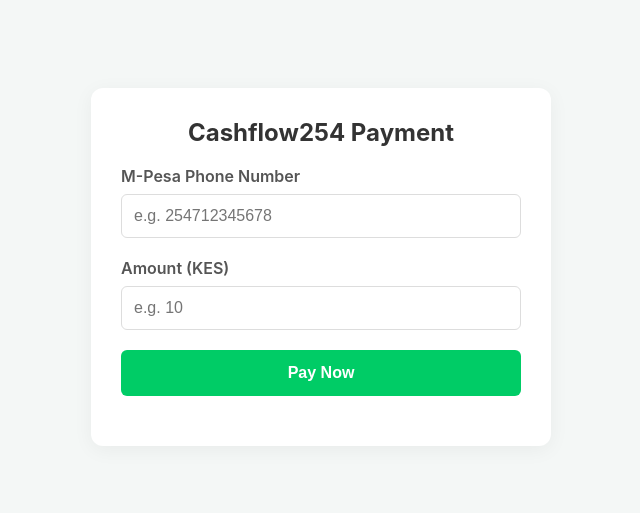
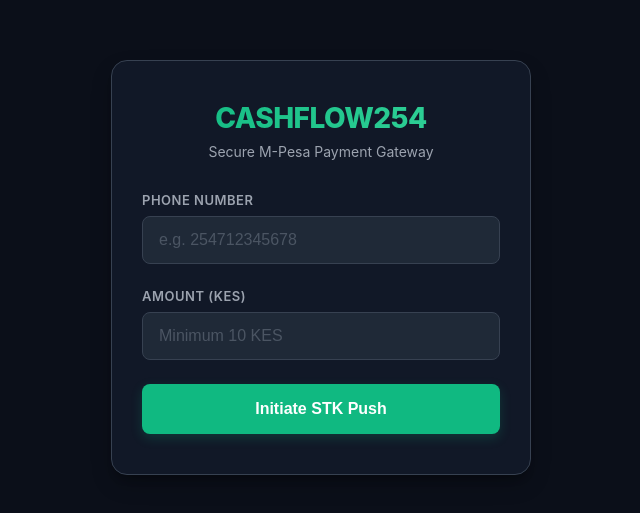
Before and after one commit to vobecki/cash-flow254, a website: page public/index.html in a window 1280 px wide. Shown: the part 133-646 px from the top of the page, without its empty margins (319-959 px from the left). Drawn offline with Linux system fonts and the light colour scheme.

Commit message:
design: upgrade payment ui to premium dark mode

```diff
--- a/public/index.html
+++ b/public/index.html
@@ -3,86 +3,187 @@
 <head>
     <meta charset="UTF-8">
     <meta name="viewport" content="width=device-width, initial-scale=1.0">
-    <title>Cashflow254 Checkout</title>
+    <title>Cashflow254 — Secure Gateway</title>
     <style>
+        :root {
+            --bg-color: #0b0f19;
+            --card-bg: #111827;
+            --accent-green: #10b981;
+            --accent-hover: #059669;
+            --text-main: #ffffff;
+            --text-muted: #9ca3af;
+            --input-bg: #1f2937;
+            --border-color: #374151;
+        }
+
         body {
-            font-family: -apple-system, BlinkMacSystemFont, "Segoe UI", Roboto, sans-serif;
-            background-color: #f4f7f6;
+            font-family: -apple-system, BlinkMacSystemFont, "Segoe UI", Roboto, Helvetica, Arial, sans-serif;
+            background-color: var(--bg-color);
+            color: var(--text-main);
             margin: 0;
             display: flex;
             justify-content: center;
             align-items: center;
             min-height: 100vh;
         }
+
         .card {
-            background: white;
-            padding: 30px;
-            border-radius: 12px;
-            box-shadow: 0 4px 20px rgba(0,0,0,0.05);
+            background: var(--card-bg);
+            padding: 40px 30px;
+            border-radius: 16px;
+            box-shadow: 0 10px 25px -5px rgba(0, 0, 0, 0.3), 0 8px 10px -6px rgba(0, 0, 0, 0.3);
             width: 100%;
-            max-width: 400px;
+            max-width: 420px;
+            border: 1px solid var(--border-color);
+            box-sizing: border-box;
         }
-        h2 {
-            margin-top: 0;
-            color: #333;
+
+        .brand-header {
             text-align: center;
+            margin-bottom: 32px;
         }
+
+        .brand-header h2 {
+            margin: 0 0 8px 0;
+            font-size: 28px;
+            font-weight: 800;
+            letter-spacing: -0.5px;
+            background: linear-gradient(to right, #10b981, #34d399);
+            -webkit-background-clip: text;
+            -webkit-text-fill-color: transparent;
+        }
+
+        .brand-header p {
+            margin: 0;
+            color: var(--text-muted);
+            font-size: 14px;
+        }
+
         .form-group {
-            margin-bottom: 20px;
+            margin-bottom: 24px;
         }
+
         label {
             display: block;
             margin-bottom: 8px;
+            font-size: 13px;
             font-weight: 600;
-            color: #555;
+            text-transform: uppercase;
+            letter-spacing: 0.5px;
+            color: var(--text-muted);
         }
+
+        .input-wrapper {
+            position: relative;
+        }
+
         input {
             width: 100%;
-            padding: 12px;
-            border: 1px solid #ddd;
-            border-radius: 6px;
+            padding: 14px 16px;
+            background-color: var(--input-bg);
+            border: 1px solid var(--border-color);
+            border-radius: 8px;
             box-sizing: border-box;
             font-size: 16px;
+            color: var(--text-main);
+            transition: all 0.2s ease;
         }
+
+        input:focus {
+            outline: none;
+            border-color: var(--accent-green);
+            box-shadow: 0 0 0 3px rgba(16, 185, 129, 0.15);
+        }
+
+        input::placeholder {
+            color: #4b5563;
+        }
+
         button {
             width: 100%;
-            padding: 14px;
-            background-color: #00cc66;
-            color: white;
+            padding: 16px;
+            background-color: var(--accent-green);
+            color: #ffffff;
             border: none;
+            border-radius: 8px;
+            font-size: 16px;
+            font-weight: 700;
+            cursor: pointer;
+            transition: background-color 0.2s ease, transform 0.1s ease;
+            box-shadow: 0 4px 12px rgba(16, 185, 129, 0.2);
+        }
+
+        button:hover {
+            background-color: var(--accent-hover);
+        }
+
+        button:active {
+            transform: scale(0.98);
+        }
+
+        button:disabled {
+            background-color: #4b5563;
+            cursor: not-allowed;
+            box-shadow: none;
+            transform: none;
+        }
+
+        #status {
+            margin-top: 24px;
+            text-align: center;
+            font-size: 14px;
+            font-weight: 500;
+            padding: 12px;
             border-radius: 6px;
-            font-size: 16px;
-            font-weight: bold;
-            cursor: pointer;
-            transition: background 0.2s;
+            display: none;
         }
-        button:hover {
-            background-color: #00b359;
+
+        .info {
+            display: block !important;
+            background: rgba(59, 130, 246, 0.1);
+            color: #60a5fa;
+            border: 1px solid rgba(59, 130, 246, 0.2);
         }
-        #status {
-            margin-top: 20px;
-            text-align: center;
-            font-weight: 500;
+
+        .success {
+            display: block !important;
+            background: rgba(16, 185, 129, 0.1);
+            color: #34d399;
+            border: 1px solid rgba(16, 185, 129, 0.2);
         }
-        .success { color: #00b359; }
-        .error { color: #ff3333; }
+
+        .error {
+            display: block !important;
+            background: rgba(239, 68, 68, 0.1);
+            color: #f87171;
+            border: 1px solid rgba(239, 68, 68, 0.2);
+        }
     </style>
 </head>
 <body>
 
 <div class="card">
-    <h2>Cashflow254 Payment</h2>
+    <div class="brand-header">
+        <h2>CASHFLOW254</h2>
+        <p>Secure M-Pesa Payment Gateway</p>
+    </div>
+
     <form id="paymentForm">
         <div class="form-group">
-            <label for="phone">M-Pesa Phone Number</label>
-            <input type="text" id="phone" placeholder="e.g. 254712345678" required>
+            <label for="phone">Phone Number</label>
+            <div class="input-wrapper">
+                <input type="text" id="phone" placeholder="e.g. 254712345678" required>
+            </div>
         </div>
         <div class="form-group">
             <label for="amount">Amount (KES)</label>
-            <input type="number" id="amount" placeholder="e.g. 10" required>
+            <div class="input-wrapper">
+                <input type="number" id="amount" placeholder="Minimum 10 KES" required>
+            </div>
         </div>
-        <button type="submit" id="payBtn">Pay Now</button>
+        <button type="submit" id="payBtn">Initiate STK Push</button>
     </form>
+
     <div id="status"></div>
 </div>
 
@@ -95,7 +196,7 @@
         const payBtn = document.getElementById('payBtn');
 
         statusDiv.innerText = "Sending STK Push prompt...";
-        statusDiv.className = "";
+        statusDiv.className = "info";
         payBtn.disabled = true;
 
         try {
@@ -108,14 +209,14 @@
             const data = await response.json();
 
             if (response.ok) {
-                statusDiv.innerText = "STK Push sent successfully! Check your phone to enter PIN.";
+                statusDiv.innerText = "STK Push sent successfully! Enter your PIN on your phone.";
                 statusDiv.className = "success";
             } else {
                 statusDiv.innerText = "Error: " + (data.error || "Failed to trigger push.");
                 statusDiv.className = "error";
             }
         } catch (err) {
-            statusDiv.innerText = "Network error occurred.";
+            statusDiv.innerText = "Network error occurred. Connection failed.";
             statusDiv.className = "error";
         } finally {
             payBtn.disabled = false;
```
